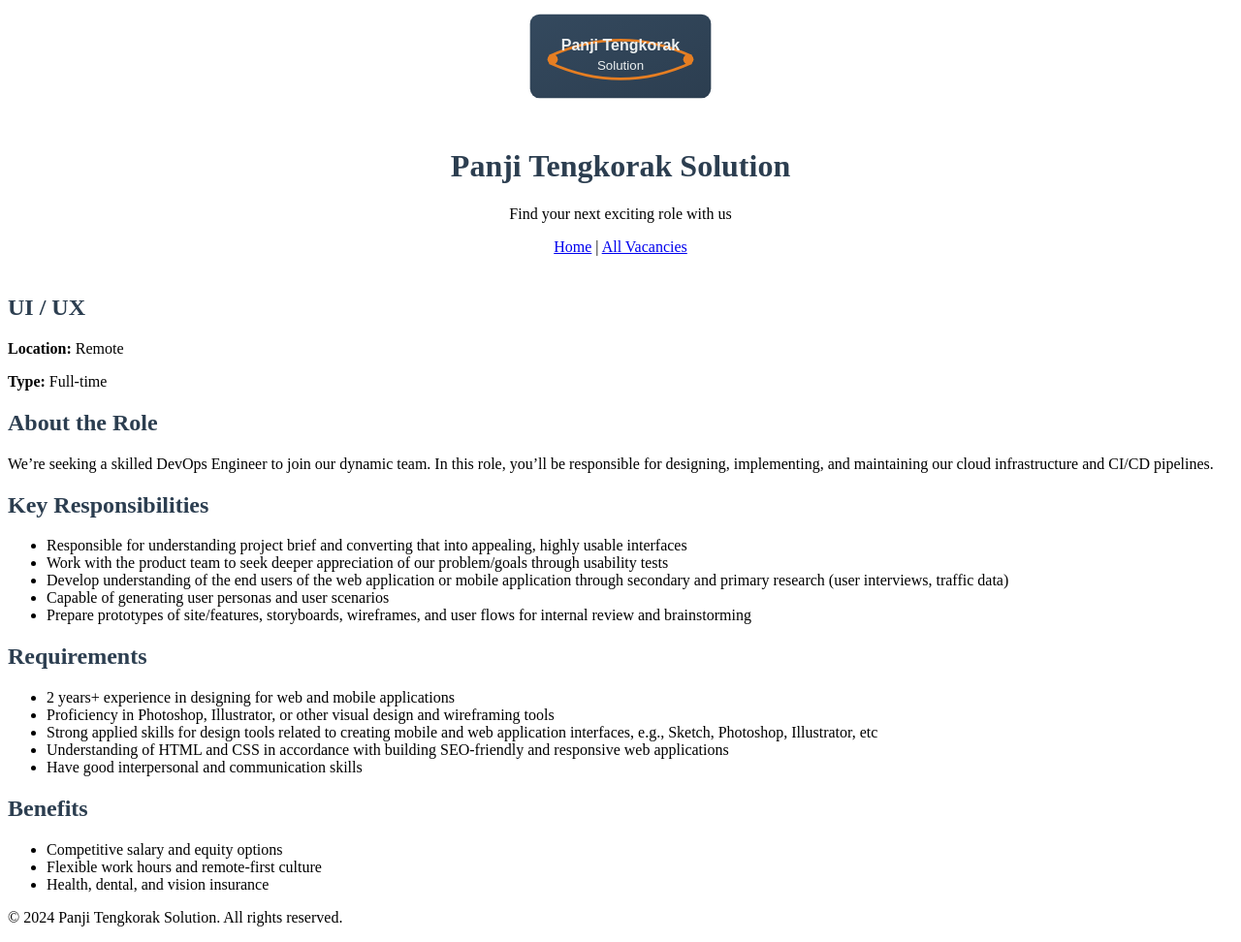
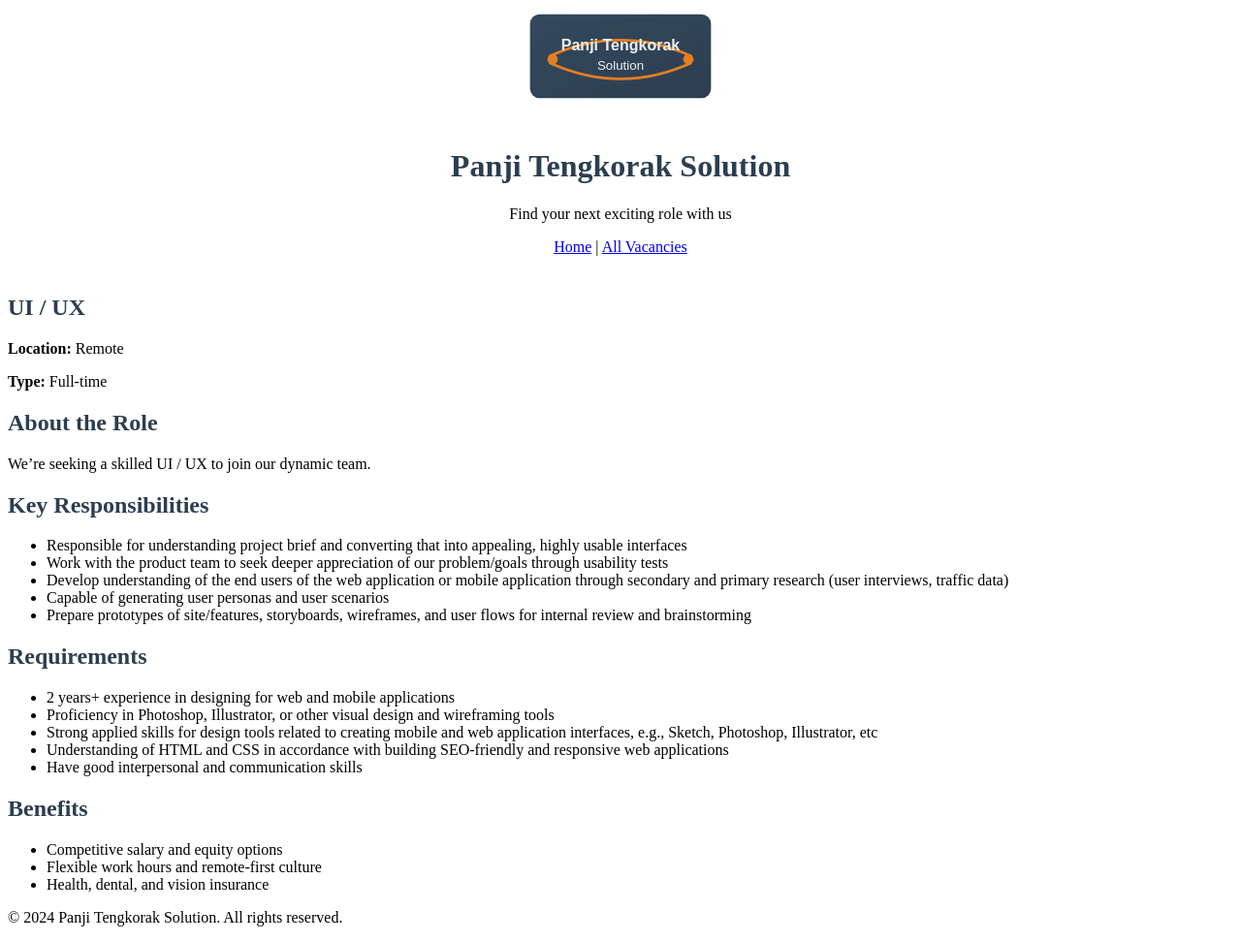
Before and after one commit to sidiqputra/sidiqputra.github.io, a Jekyll site: the page built from _vacancies/ui-ux.md, in a window 1280 px wide. Shown: the whole page at 97% size. Built offline with Jekyll 4.4.1, drawn with Linux system fonts in a browser that asks for light colours.

Commit message:
update pages

```diff
--- a/_vacancies/ui-ux.md
+++ b/_vacancies/ui-ux.md
@@ -15,7 +15,7 @@ benefits:
   - Health, dental, and vision insurance
 ---
 
-We're seeking a skilled DevOps Engineer to join our dynamic team. In this role, you'll be responsible for designing, implementing, and maintaining our cloud infrastructure and CI/CD pipelines.
+We're seeking a skilled UI / UX to join our dynamic team.
 
 ## Key Responsibilities
 
```
